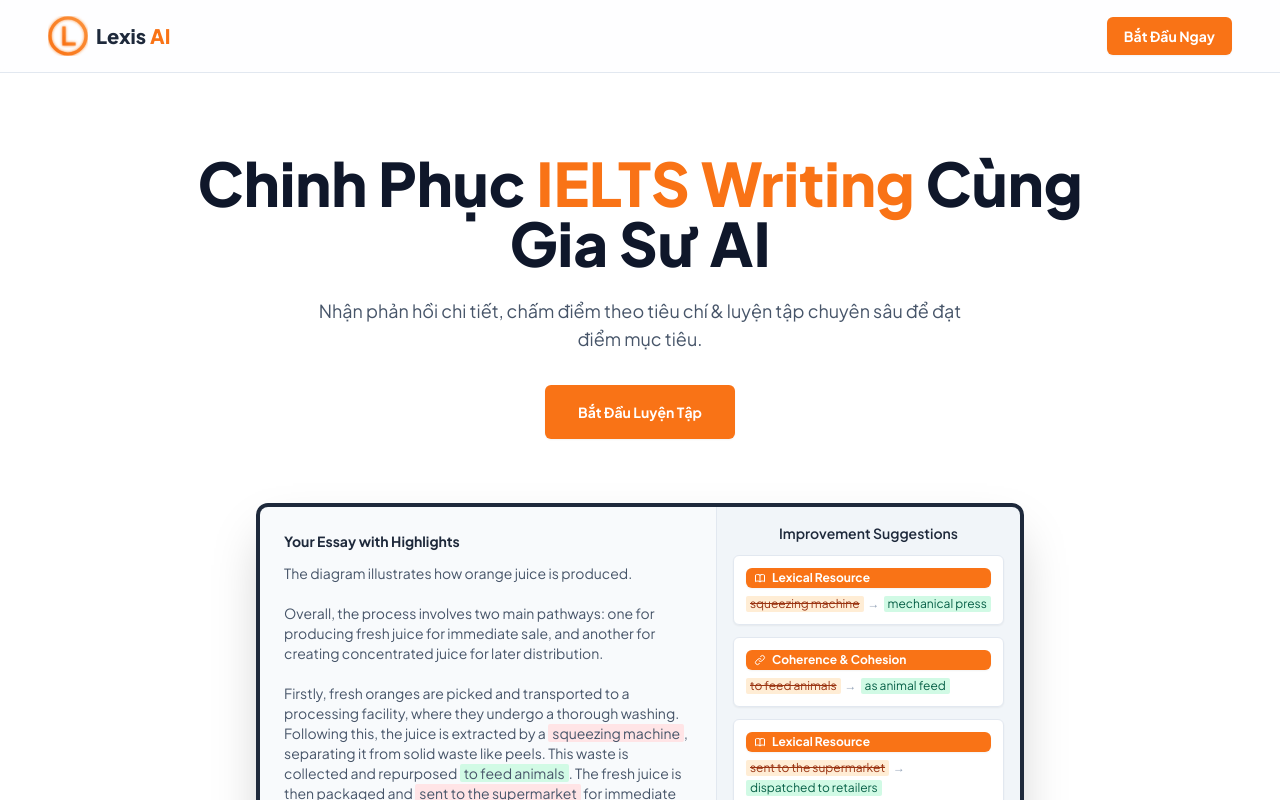
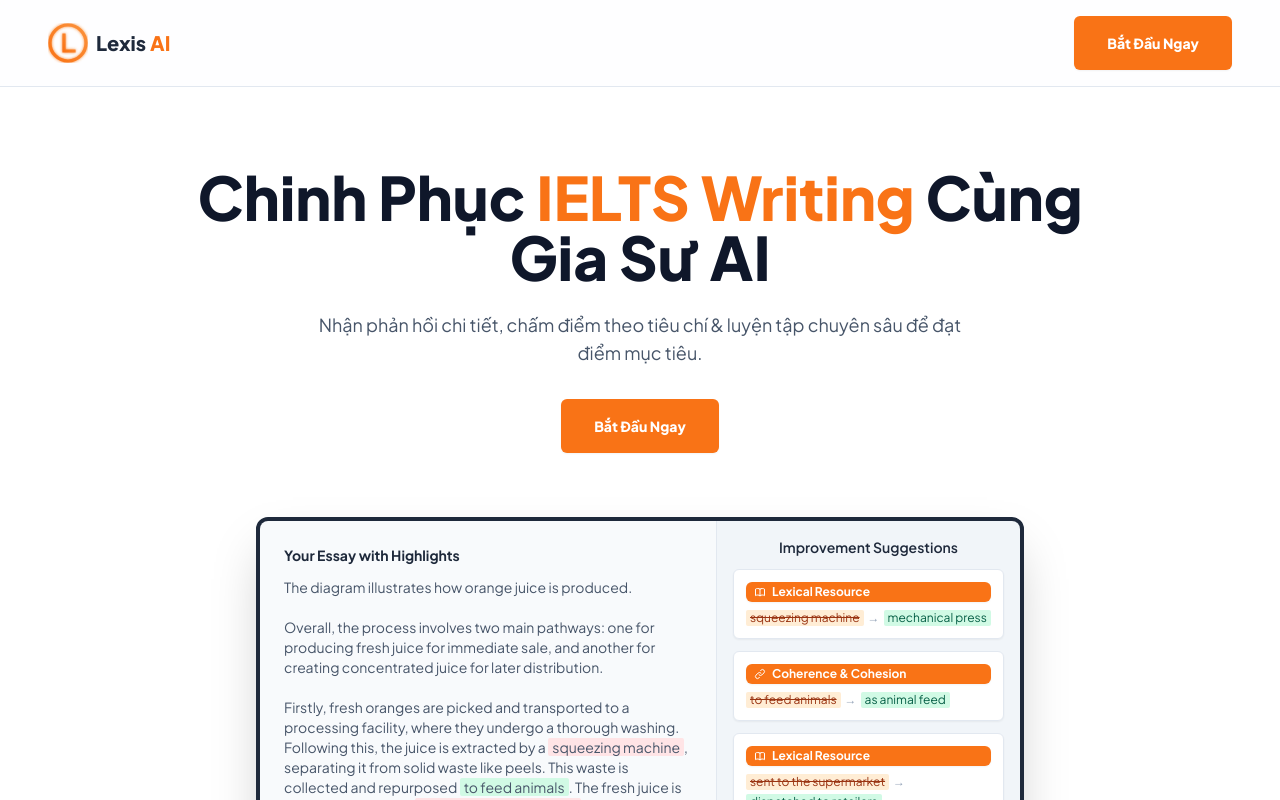
Before and after one commit to johntdaniel18-lab/lexis-ai-2.0, a React (Vite) app: page / in a window 1280 px wide. Shown: the top 800 px of the page. Built offline with nearby package versions, Linux system fonts and the light colour scheme; no server answers.

Commit message:
Lexis AI

```diff
--- a/components/LandingPage.tsx
+++ b/components/LandingPage.tsx
@@ -38,7 +38,7 @@ const LandingPage: React.FC<LandingPageProps> = ({ onGetStarted }) => {
                 <Logo className="h-10 w-10" />
                 <span className="font-extrabold text-xl">Lexis<span className="text-orange-500 ml-1">AI</span></span>
             </div>
-            <Button onClick={onGetStarted} variant="primary">Bắt Đầu Ngay</Button>
+            <Button onClick={onGetStarted} variant="primary" className="px-8 py-4 text-lg font-extrabold">Bắt Đầu Ngay</Button>
         </header>
 
         <main>
@@ -52,7 +52,7 @@ const LandingPage: React.FC<LandingPageProps> = ({ onGetStarted }) => {
                         Nhận phản hồi chi tiết, chấm điểm theo tiêu chí & luyện tập chuyên sâu để đạt điểm mục tiêu.
                     </p>
                     <div className="mt-8 flex justify-center">
-                        <Button onClick={onGetStarted} className="px-8 py-4 text-lg">Bắt Đầu Luyện Tập</Button>
+                        <Button onClick={onGetStarted} className="px-8 py-4 text-lg font-extrabold">Bắt Đầu Ngay</Button>
                     </div>
                     <div className="mt-16 max-w-4xl mx-auto">
                       <AppPreviewAnimation />
```
